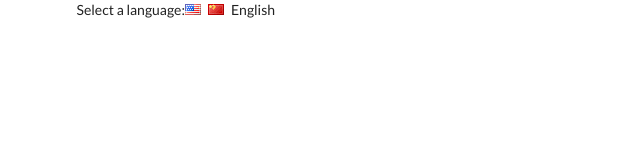
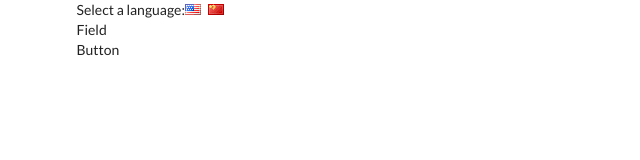
Before and after one commit to meiflin123/language, a React (Create React App) app in the folder language/: page / in a window 1280 px wide. Shown: the top 160 px of the page, without its empty margins (0-640 px from the left). Built offline with nearby package versions, Linux system fonts and the light colour scheme.

Commit message:
set up components hierarchy

```diff
--- a/language/src/components/App.js
+++ b/language/src/components/App.js
@@ -1,4 +1,5 @@
 import React from 'react';
+import UserCreate from './UserCreate';
 
 class App extends React.Component {
   state = { language: 'English'};
@@ -15,7 +16,7 @@ class App extends React.Component {
           <i className="us flag" onClick={() => this.onClickLanguage('English')}></i>
           <i className="cn flag" onClick={() => this.onClickLanguage('Chinese')}></i>
 
-          {this.state.language}
+          <UserCreate />
 
       </div>
 
--- /dev/null
+++ b/language/src/components/Button.js
@@ -0,0 +1,10 @@
+import React from 'react';
+
+const Button = () => {
+
+  return (
+    <div>Button</div>
+  )
+};
+
+export default Button;
--- /dev/null
+++ b/language/src/components/Field.js
@@ -0,0 +1,10 @@
+import React from 'react';
+
+const Field = () => {
+
+  return (
+    <div>Field</div>
+  )
+};
+
+export default Field;
--- /dev/null
+++ b/language/src/components/UserCreate.js
@@ -0,0 +1,15 @@
+import React from 'react';
+import Field from './Field';
+import Button from './Button';
+
+const UserCreate = () => {
+
+  return (
+    <div>
+      <Field />
+      <Button />
+    </div>
+  )
+};
+
+export default UserCreate;
```
